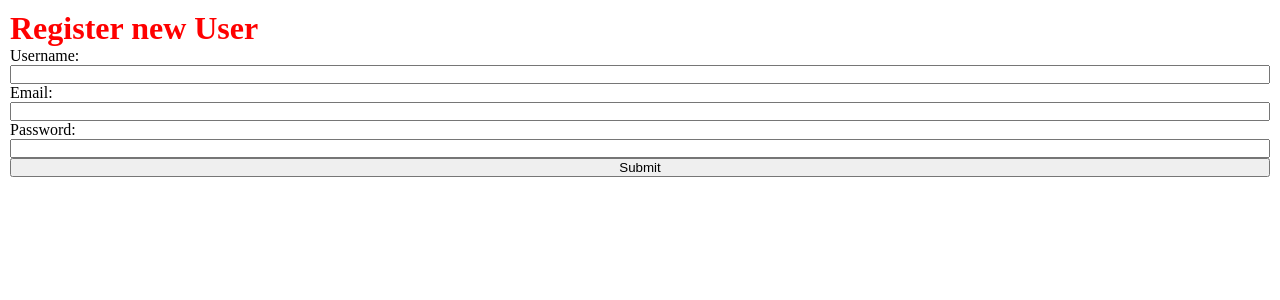
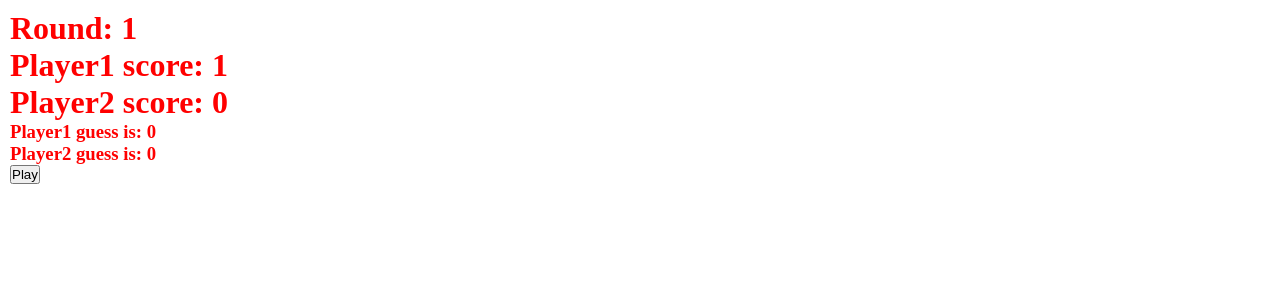
Before and after one commit to cent-kanayo/react-tutorial, a React (Create React App) app: page / in a window 1280 px wide. Shown: the top 300 px of the page. Built offline with nearby package versions, Linux system fonts and the light colour scheme.

Commit message:
new class 30th nov 2022

```diff
--- a/src/App.js
+++ b/src/App.js
@@ -1,91 +1,100 @@
-import { useRef, useState } from 'react';
+import { useEffect, useRef, useState } from 'react';
 
 const App = () => {
-  // const [userInfo, setUserInfo] = useState({
-  //   username: '',
-  //   password: '',
-  //   email: '',
-  // });
+  const [player1Score, setPlayer1Score] = useState(0);
+  const [player2Score, setPlayer2core] = useState(0);
+  const [player1, setPlayer1] = useState(0);
+  const [player2, setPlayer2] = useState(0);
+  const [round, setRound] = useState(1);
 
-  const username = useRef(null);
-  const email = useRef(null);
-  const password = useRef(null);
+  const handlePlay = () => {
+    const player1 = Math.floor(Math.random() * 10) + 1;
+    const player2 = Math.floor(Math.random() * 10) + 1;
+    setPlayer1(player1);
+    setPlayer2(player2);
+    setRound(round + 1);
+  };
+  useEffect(() => {
+    const sum = player1 + player2;
+    if (sum % 2 === 0) {
+      setPlayer1Score(player1Score + 1);
+    } else {
+      setPlayer2core(player2Score + 1);
+    }
+  }, []);
 
-  const [users, setUsers] = useState([]);
-  // const handleChange = (e) => {
-  //   const name = e.target.name;
-  //   const value = e.target.value;
-  //   setUserInfo((prev) => {
-  //     return {
-  //       ...prev,
-  //       [name]: value,
-  //     };
-  //   });
-  // };
-  const handleSubmit = (e) => {
-    e.preventDefault();
-    const name = username.current.value;
-    const userEmail = email.current.value;
-    const userPassword = password.current.value;
-
-    const user = { username: name, email: userEmail, password: userPassword };
-    setUsers((prev) => [...prev, user]);
-  };
   return (
     <div>
-      <h1>Register new User</h1>
-      <form
-        style={{ display: 'flex', flexDirection: 'column' }}
-        onSubmit={handleSubmit}
-      >
-        <label htmlFor="">Username: </label>
-        <input type="text" required ref={username} />
-        <label htmlFor="">Email: </label>
-        <input type="text" required ref={email} />
-        <label htmlFor="">Password: </label>
-        <input type="text" ref={password} required />
-        <button>Submit</button>
-      </form>
-      <div>
-        {users.map((user, index) => {
-          return (
-            <article key={index}>
-              <h1>{user.username}</h1>
-              <h3>{user.email}</h3>
-              <h3>{user.password}</h3>
-            </article>
-          );
-        })}
-      </div>
+      <h1>Round: {round}</h1>
+      <h1>Player1 score: {player1Score} </h1>
+      <h1>Player2 score: {player2Score} </h1>
+
+      <h3>Player1 guess is: {player1}</h3>
+      <h3>Player2 guess is: {player2}</h3>
+      <button onClick={handlePlay}>Play </button>
     </div>
   );
 };
+
 export default App;
 
-// const [count, setCount] = useState(0);
-// const [userInput, setUserInput] = useState(null);
+//  useEffect(() => {
+//    const sum = player1 + player2;
+//    if (sum % 2 === 0) {
+//      setPlayer1Score(player1Score + 1);
+//    } else {
+//      setPlayer2core(player2Score + 1);
+//    }
+//  }, [player1, player2]);
+{
+  /* <h1>Round: {round}</h1>
+      <h1>Player1 score: {player1Score} </h1>
+      <h1>Player2 score: {player2Score} </h1>
+
+      <h3>Player1 guess is: {player1}</h3>
+      <h3>Player2 guess is: {player2}</h3>
+      <button onClick={handlePlay}>Play </button> */
+}
+
+// const [user, setUser] = useState({});
+// const [username, setUsername] = useState('cent-kanayo');
+// const [loading, setLoading] = useState(false);
+// const userRef = useRef(null);
+// const url = `https://api.github.com/users/${username}`;
+// useEffect(() => {
+//   const fetchData = async () => {
+//     try {
+//       setLoading(true);
+//       const response = await fetch(url);
+//       const data = await response.json();
+//       setUser(data);
+//       setLoading(false);
+//     } catch (error) {
+//       console.log(error);
+//     }
+//   };
+//   fetchData();
+// }, [username]);
 // const handleSubmit = (e) => {
 //   e.preventDefault();
-//   const value = +userInput || 0;
-//   setCount(count + value);
+//   if (!userRef.current.value) {
+//     return;
+//   }
+//   setUsername(userRef.current.value);
 // };
+// if (loading) return <h1>Loading...</h1>;
 // return (
-//   <div style={{ display: 'grid', gap: '10px', placeItems: 'center' }}>
-//     <h2>Welcome to my count app</h2>
-//     <h1>{count}</h1>
-//     <div style={{ fontSize: '36px', display: 'flex', gap: '10px' }}>
-//       <button onClick={() => setCount(count + 1)}>Increase</button>
-//       <button onDoubleClick={() => setCount(0)}>Reset</button>
-//       <button onClick={() => setCount(count - 1)}>Decrease</button>
-//     </div>
+//   <div>
 //     <form onSubmit={handleSubmit}>
-//       <label>Enter a number</label>
 //       <input
 //         type="text"
-//         value={userInput}
-//         onChange={(e) => setUserInput(e.target.value)}
+//         ref={userRef}
+//         placeholder="enter your github username"
 //       />
-//       <button>Submit</button>
+//       <button>submit</button>
 //     </form>
+//     <h1>Github user profile</h1>
+//     <h1>{user.name}</h1>
+//     <img src={user.avatar_url} alt="" />
 //   </div>
 // );
```
